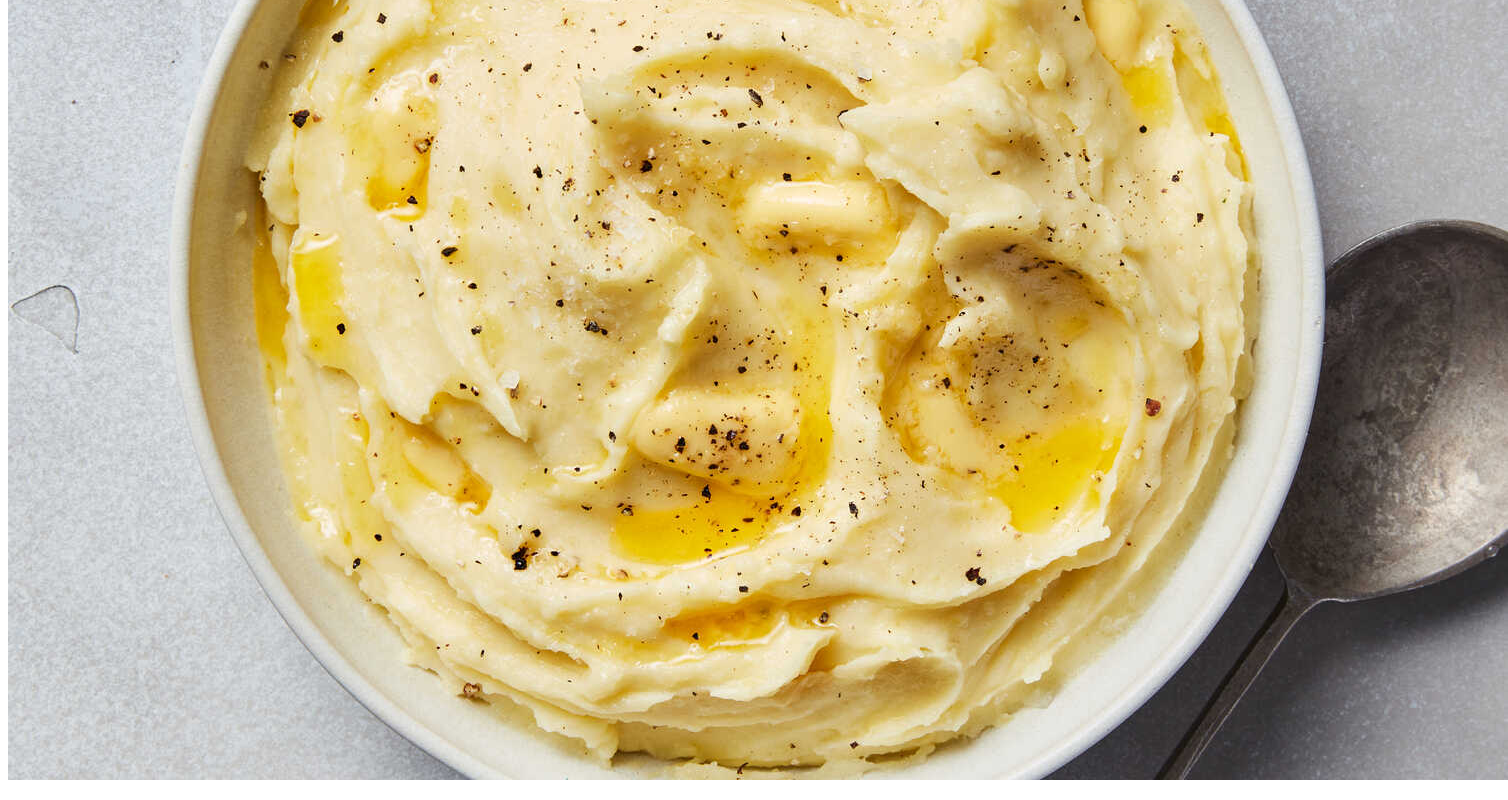
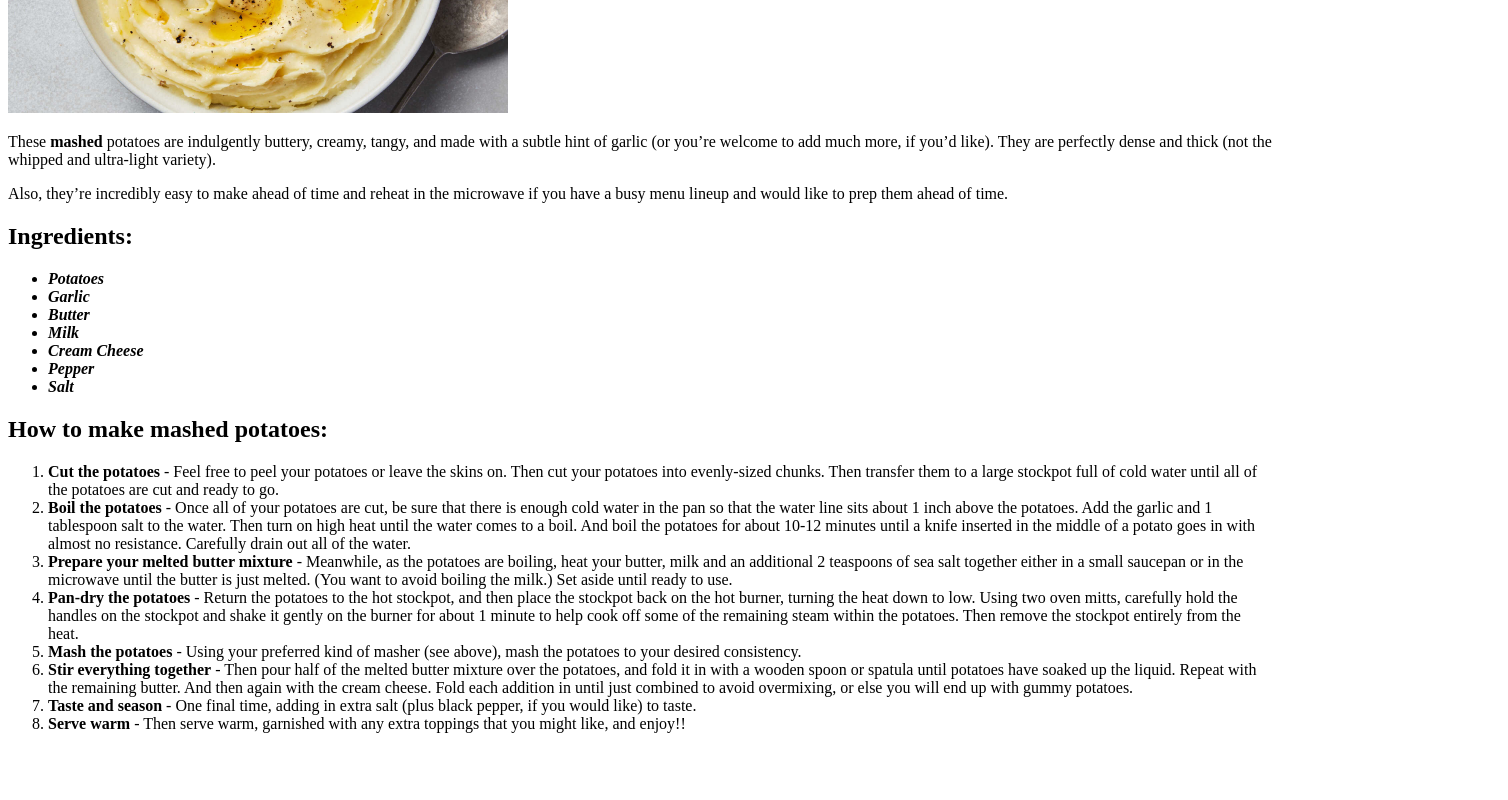
Before and after one commit to cors47/odin-recipes, a plain HTML site: page recipes/mash-potato.html in a window 1280 px wide. Shown: the part 300-1100 px from the top of the page, 1508 px wide, since content can reach past the window. After the commit the page ends 1049 px from the top, so only its background shows below. Drawn offline with Linux system fonts and the light colour scheme.

Commit message:
Add description, ingredients and to-do list

```diff
--- a/recipes/mash-potato.html
+++ b/recipes/mash-potato.html
@@ -6,6 +6,33 @@
 </head>
 <body>
     <h1>Mashed potato</h1>
-    <p><img src="../img/mashed-potatoes.jpg" alt="plate of mashed potatoes"></p>
+    <p><img src="../img/mashed-potatoes.jpg" alt="plate of mashed potatoes" width="500"></p>
+    <p>These <strong>mashed</strong> potatoes are indulgently buttery, creamy, tangy, and made with a subtle hint of garlic (or you’re welcome to add much more, if you’d like). They are perfectly dense and thick (not the whipped and ultra-light variety).</p>
+    <p>Also, they’re incredibly easy to make ahead of time and reheat in the microwave if you have a busy menu lineup and would like to prep them ahead of time. </p>
+    <h2>Ingredients:</h2>
+    <p>
+        <ul>
+            <li><b><i>Potatoes</i></b></li>
+            <li><b><i>Garlic</i></b></li>
+            <li><b><i>Butter</i></b></li>
+            <li><b><i>Milk</i></b></li>
+            <li><b><i>Cream Cheese</i></b></li>
+            <li><b><i>Pepper</i></b></li>
+            <li><b><i>Salt</i></b></li>
+        </ul>
+    </p>
+    <h2>How to make mashed potatoes:</h2>
+    <p>
+        <ol>
+            <li><strong>Cut the potatoes</strong> - Feel free to peel your potatoes or leave the skins on. Then cut your potatoes into evenly-sized chunks. Then transfer them to a large stockpot full of cold water until all of the potatoes are cut and ready to go.</li>
+            <li><strong>Boil the potatoes</strong> - Once all of your potatoes are cut, be sure that there is enough cold water in the pan so that the water line sits about 1 inch above the potatoes. Add the garlic and 1 tablespoon salt to the water. Then turn on high heat until the water comes to a boil. And boil the potatoes for about 10-12 minutes until a knife inserted in the middle of a potato goes in with almost no resistance. Carefully drain out all of the water.</li>
+            <li><strong>Prepare your melted butter mixture</strong> - Meanwhile, as the potatoes are boiling, heat your butter, milk and an additional 2 teaspoons of sea salt together either in a small saucepan or in the microwave until the butter is just melted. (You want to avoid boiling the milk.)  Set aside until ready to use.</li>
+            <li><strong>Pan-dry the potatoes</strong> - Return the potatoes to the hot stockpot, and then place the stockpot back on the hot burner, turning the heat down to low. Using two oven mitts, carefully hold the handles on the stockpot and shake it gently on the burner for about 1 minute to help cook off some of the remaining steam within the potatoes. Then remove the stockpot entirely from the heat.</li>
+            <li><strong>Mash the potatoes</strong> - Using your preferred kind of masher (see above), mash the potatoes to your desired consistency.</li>
+            <li><strong>Stir everything together</strong> - Then pour half of the melted butter mixture over the potatoes, and fold it in with a wooden spoon or spatula until potatoes have soaked up the liquid. Repeat with the remaining butter. And then again with the cream cheese. Fold each addition in until just combined to avoid overmixing, or else you will end up with gummy potatoes.</li>
+            <li><strong>Taste and season</strong> - One final time, adding in extra salt (plus black pepper, if you would like) to taste.</li>
+            <li><strong>Serve warm</strong> - Then serve warm, garnished with any extra toppings that you might like, and enjoy!! </li>
+        </ol>
+    </p>
 </body>
 </html>
```
Also changed, not shown: recipes/chiken-breasts-fried.html (+28 -1 lines).
